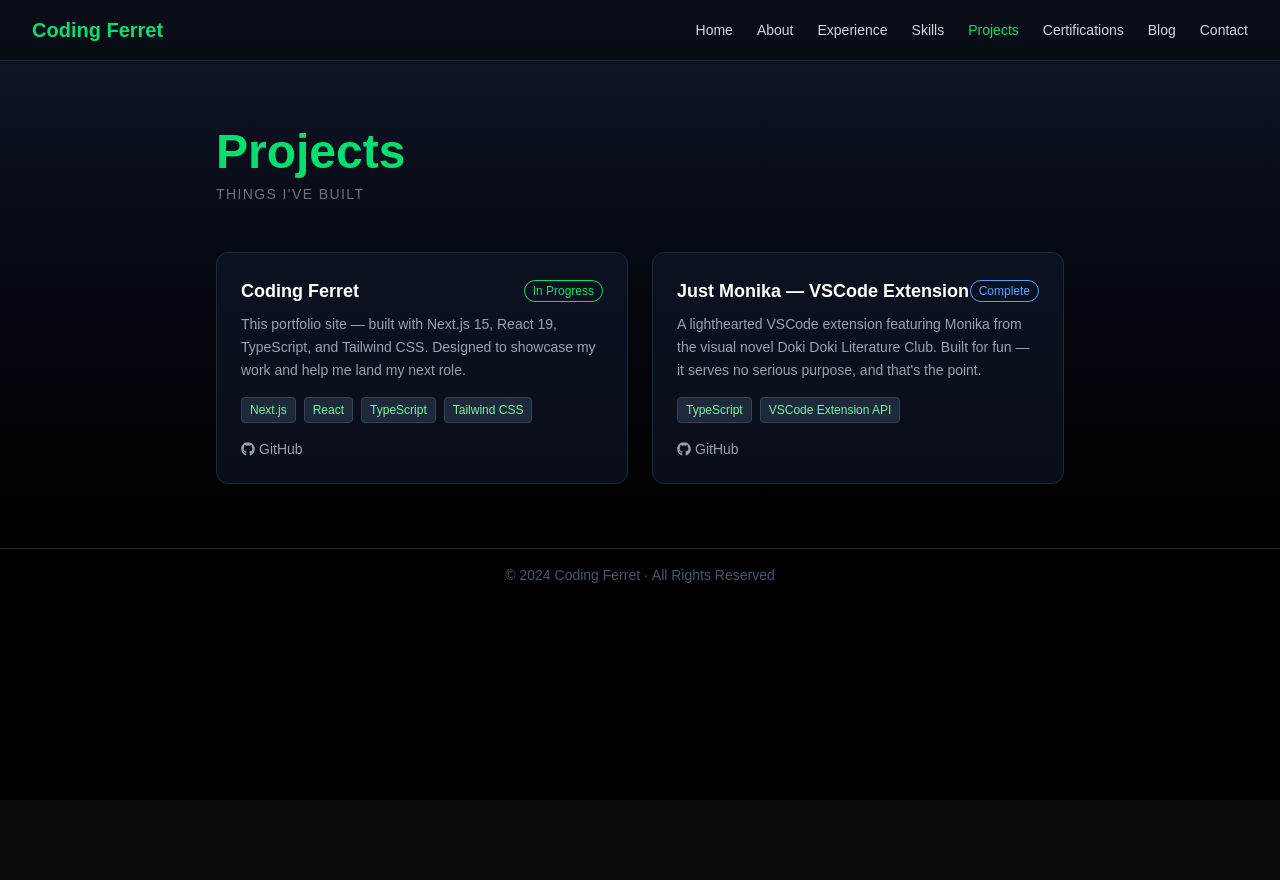
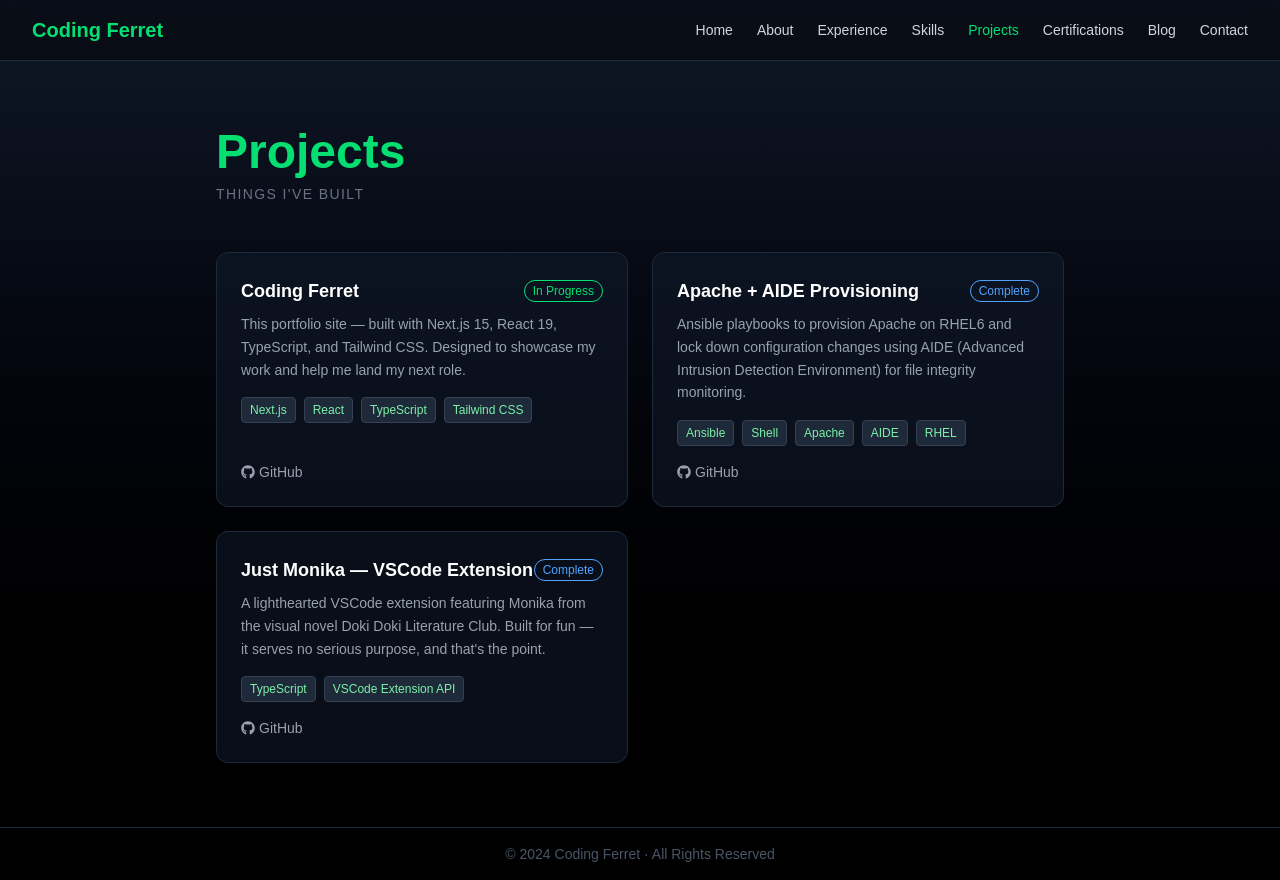
Before and after one commit to Delizald/coding-ferret, a Next.js app: page /projects in a window 1280 px wide. Before the commit the page ends 800 px from the top, so only its background shows below. Built offline with nearby package versions, Linux system fonts and the light colour scheme.

Commit message:
Add another project

```diff
--- a/src/app/projects/page.tsx
+++ b/src/app/projects/page.tsx
@@ -11,6 +11,15 @@
     github: "https://github.com/Delizald/coding-ferret",
     live: null,
     status: "In Progress",
+  },
+  {
+    title: "Apache + AIDE Provisioning",
+    description:
+      "Ansible playbooks to provision Apache on RHEL6 and lock down configuration changes using AIDE (Advanced Intrusion Detection Environment) for file integrity monitoring.",
+    tech: ["Ansible", "Shell", "Apache", "AIDE", "RHEL"],
+    github: "https://github.com/Delizald/aide-test",
+    live: null,
+    status: "Complete",
   },
   {
     title: "Just Monika — VSCode Extension",
```
